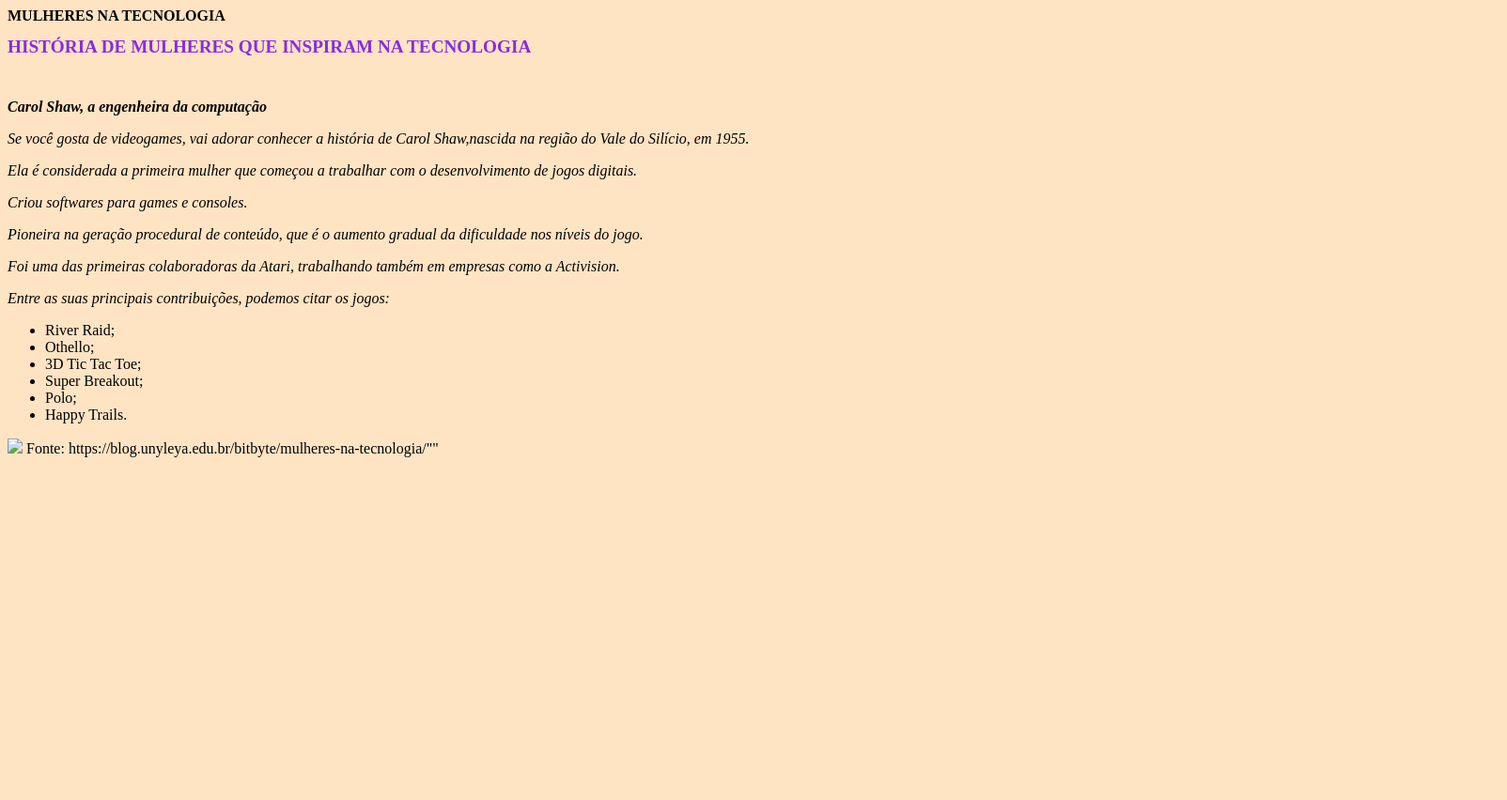
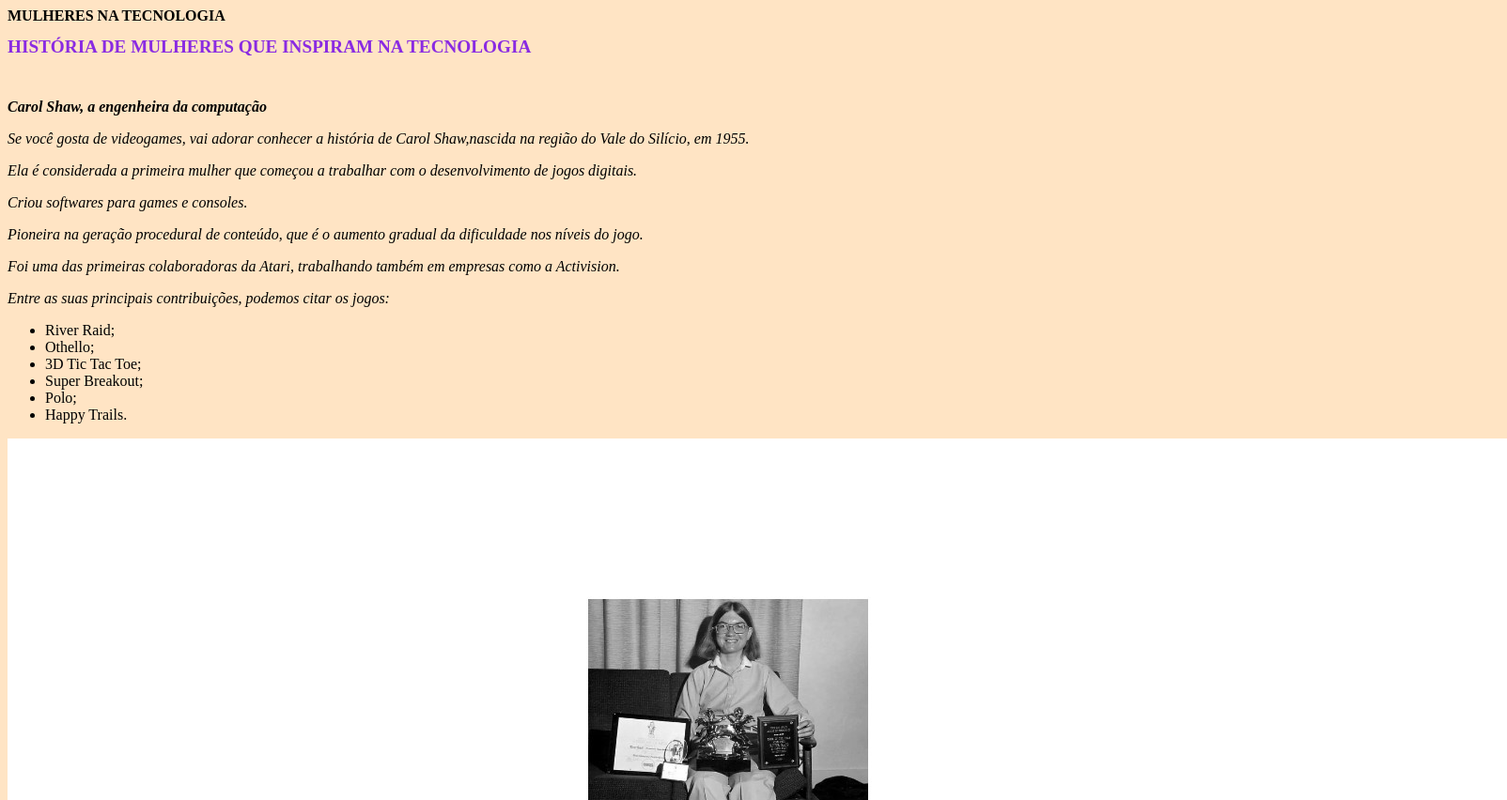
Before and after one commit to isacristinagian/Mulheres-na-tecnologia, a plain HTML site: page index.html in a window 1280 px wide. Shown: the top 852 px of the page at 94% size, 1604 px wide, since content can reach past the window. Before the commit the page ends 800 px from the top, so only its background shows below. Drawn offline with Linux system fonts and the light colour scheme.

Commit message:
Update index.html
correção tag imagem

```diff
--- a/index.html
+++ b/index.html
@@ -29,7 +29,7 @@
 <li>Happy Trails.</li>
 </ul>
 
-    <img src=".../CarolShaw.jpg" "alt="Carol Shaw imagem"
+    <img src="CarolShaw.jpg" "alt="Carol Shaw imagem"
 </p> Fonte: https://blog.unyleya.edu.br/bitbyte/mulheres-na-tecnologia/""
 
 </body>
```
